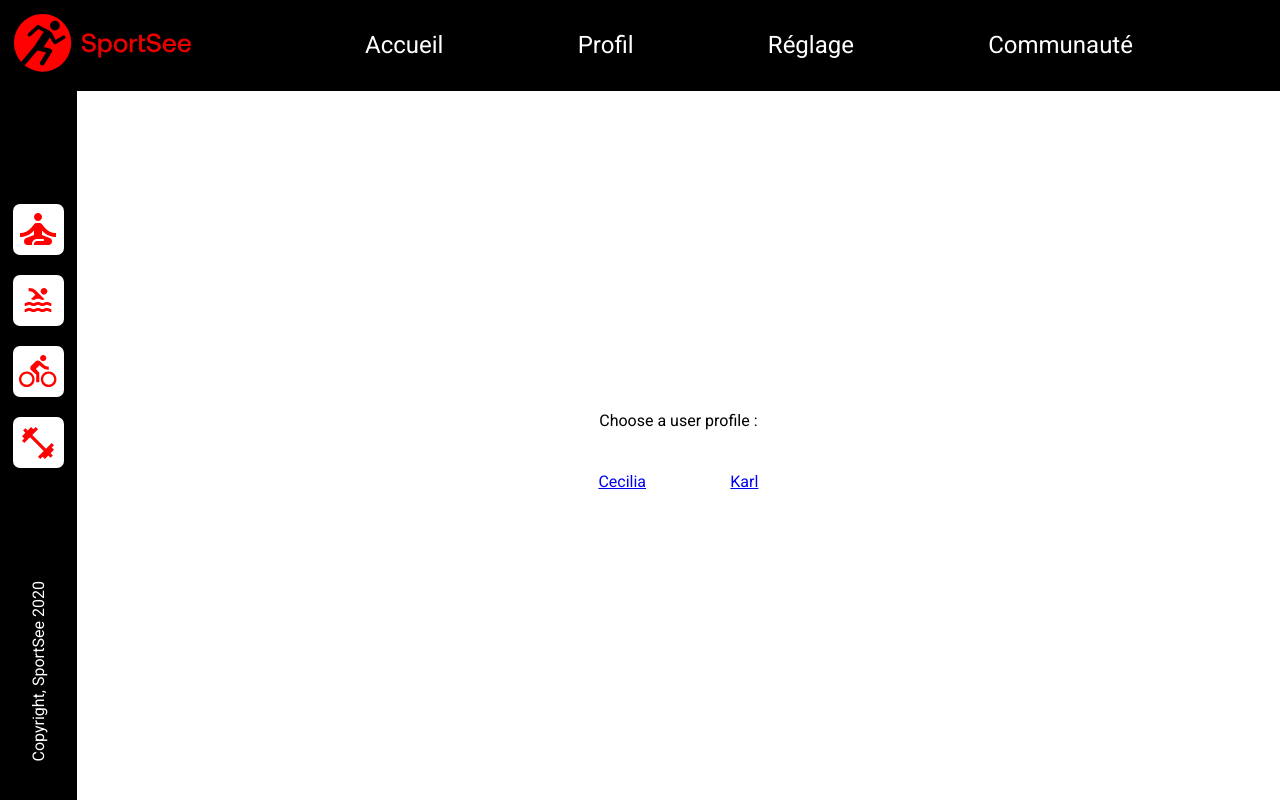
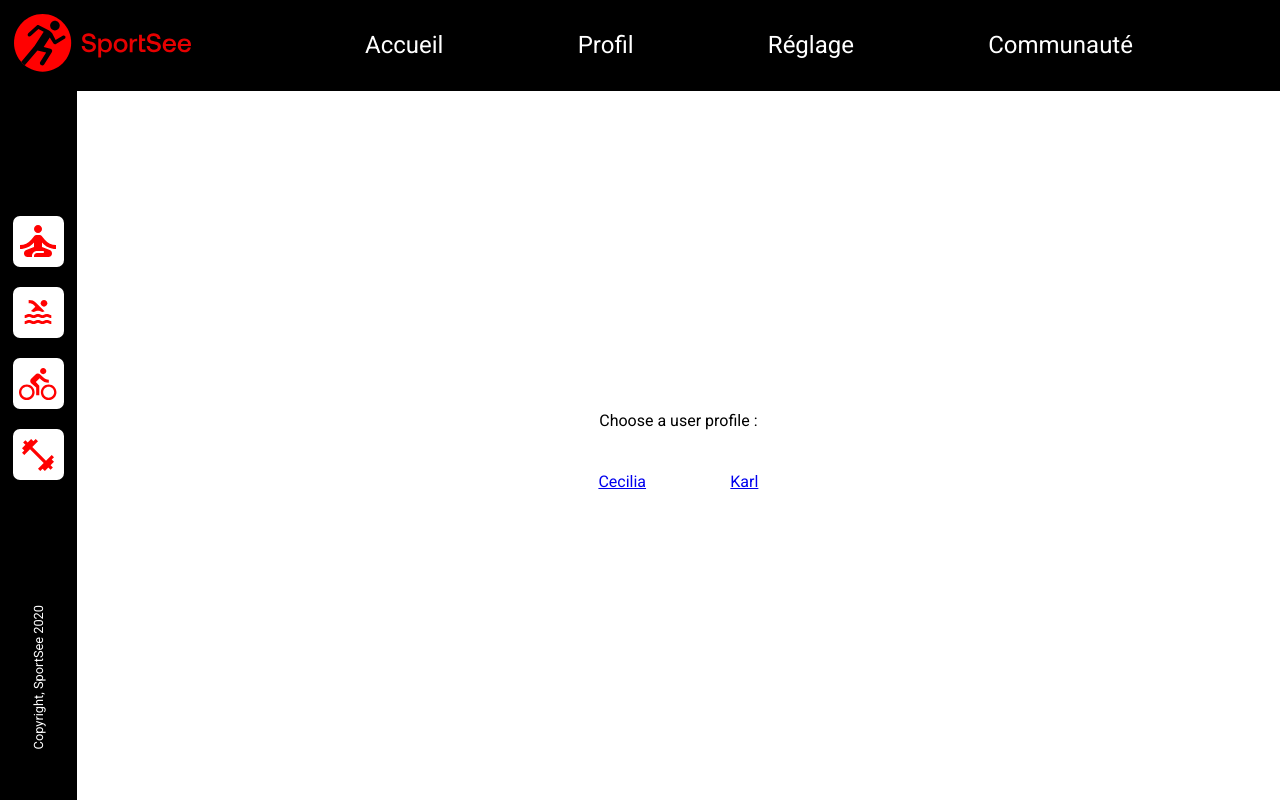
Before and after one commit to Kyukoshin/SportSee, a React (Create React App) app: page / in a window 1280 px wide. Built offline with nearby package versions, Linux system fonts and the light colour scheme.

Commit message:
Text sidebar change

```diff
--- a/src/components/Sidebar/Sidebar.scss
+++ b/src/components/Sidebar/Sidebar.scss
@@ -12,6 +12,7 @@
     color: white;
     writing-mode: vertical-lr;
     text-orientation: mixed;
+    font-size: clamp(12px, 1vw, 15px);
   }
 
   &_icons{
```
